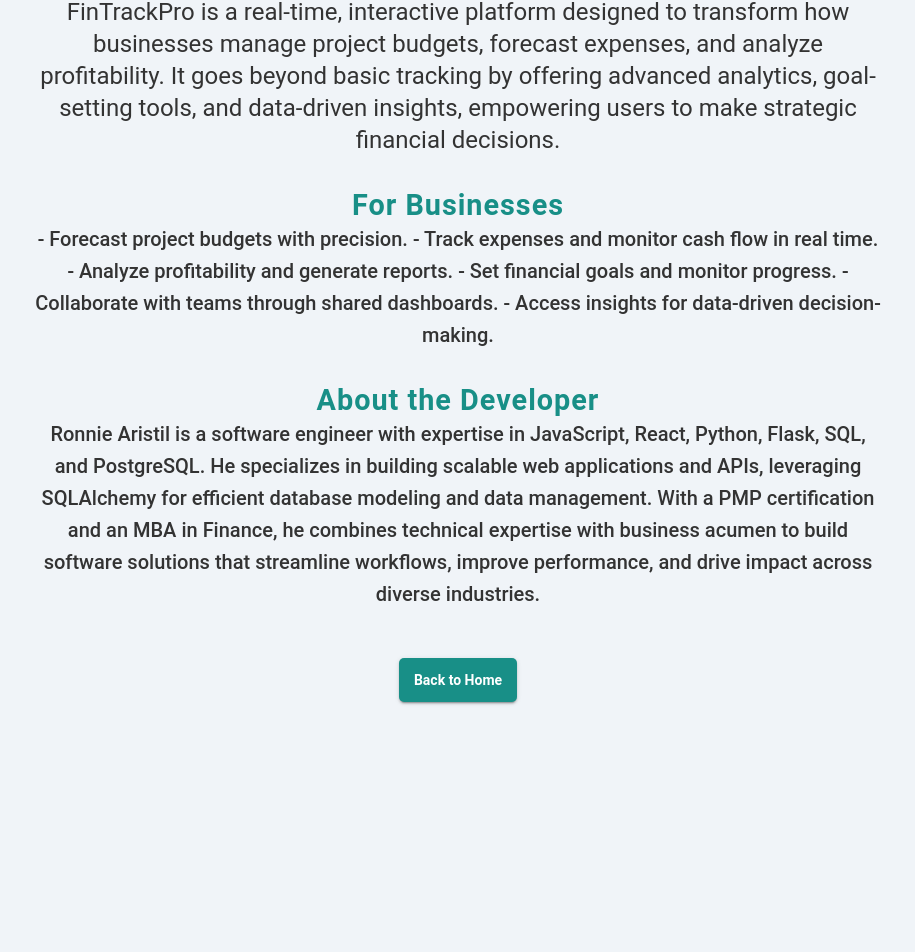
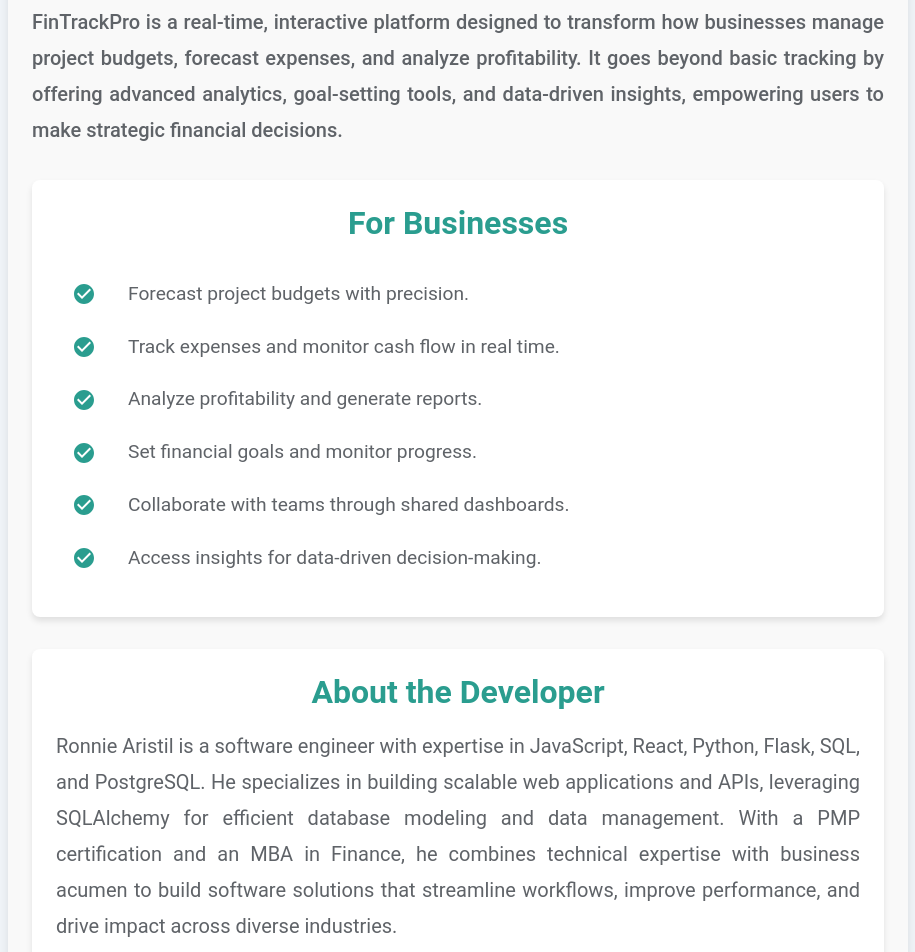
Before and after one commit to ronniearistil/FinTrackPro-Full-Stack.v3, a React (Create React App) app in the folder client/: page /about in a window 1280 px wide. Shown: the part 321-1273 px from the top of the page, without its empty margins (182-1097 px from the left). Before the commit the page ends 1055 px from the top, so only its background shows below. Built offline with nearby package versions, Linux system fonts and the light colour scheme; no server answers.

Commit message:
Update UI for homepage and navbarv2 _reversal_with improvements

```diff
--- a/client/src/Components/Layout/AboutUs.jsx
+++ b/client/src/Components/Layout/AboutUs.jsx
@@ -1,49 +1,144 @@
 import React from 'react';
-import { Typography, Container, Button } from '@mui/material';
+import { Typography, Container, Button, Box, List, ListItem, ListItemIcon, ListItemText } from '@mui/material';
+import CheckCircleIcon from '@mui/icons-material/CheckCircle';
 import { useNavigate } from 'react-router-dom';
 
 const AboutUs = () => {
     const navigate = useNavigate();
 
     return (
-        <Container maxWidth="md" sx={{ padding: '2rem 0', textAlign: 'center' }}>
-            <Typography variant="h1" sx={{ fontWeight: 'bold', marginBottom: '1rem' }}>
+        <Container
+            maxWidth="md"
+            sx={{
+                padding: '2rem 1rem',
+                textAlign: 'center',
+                backgroundColor: '#f9f9f9',
+                borderRadius: '8px',
+                boxShadow: '0 4px 10px rgba(0, 0, 0, 0.1)',
+            }}
+        >
+            <Typography
+                variant="h3"
+                sx={{
+                    fontWeight: 'bold',
+                    marginBottom: '1.5rem',
+                    color: '#2a9d8f',
+                    fontSize: '2.5rem',
+                }}
+            >
                 About FinTrackPro
             </Typography>
-            <Typography variant="h5" paragraph>
-                FinTrackPro is a real-time, interactive platform designed to transform how businesses manage
-                project budgets, forecast expenses, and analyze profitability. It goes beyond basic tracking by
-                offering advanced analytics, goal-setting tools, and data-driven insights, empowering users to make
-                strategic financial decisions.
+            <Typography
+                variant="h6"
+                paragraph
+                sx={{
+                    lineHeight: 1.8,
+                    color: '#5f6368',
+                    textAlign: 'justify',
+                    fontSize: '1.25rem',
+                }}
+            >
+                FinTrackPro is a real-time, interactive platform designed to transform how businesses manage project
+                budgets, forecast expenses, and analyze profitability. It goes beyond basic tracking by offering advanced
+                analytics, goal-setting tools, and data-driven insights, empowering users to make strategic financial
+                decisions.
             </Typography>
 
-            <Typography variant="h2" sx={{ marginTop: '2rem', fontWeight: 'bold' }}>
-                For Businesses
-            </Typography>
-            <Typography variant="h6" paragraph>
-                - Forecast project budgets with precision.
-                - Track expenses and monitor cash flow in real time.
-                - Analyze profitability and generate reports.
-                - Set financial goals and monitor progress.
-                - Collaborate with teams through shared dashboards.
-                - Access insights for data-driven decision-making.
-            </Typography>
+            <Box
+                sx={{
+                    marginTop: '2rem',
+                    padding: '1.5rem',
+                    backgroundColor: 'white',
+                    borderRadius: '8px',
+                    boxShadow: '0 4px 6px rgba(0, 0, 0, 0.1)',
+                }}
+            >
+                <Typography
+                    variant="h4"
+                    sx={{
+                        fontWeight: 'bold',
+                        marginBottom: '1rem',
+                        color: '#2a9d8f',
+                        fontSize: '2rem',
+                    }}
+                >
+                    For Businesses
+                </Typography>
+                <List>
+                    {[
+                        'Forecast project budgets with precision.',
+                        'Track expenses and monitor cash flow in real time.',
+                        'Analyze profitability and generate reports.',
+                        'Set financial goals and monitor progress.',
+                        'Collaborate with teams through shared dashboards.',
+                        'Access insights for data-driven decision-making.',
+                    ].map((text, index) => (
+                        <ListItem key={index}>
+                            <ListItemIcon>
+                                <CheckCircleIcon sx={{ color: '#2a9d8f', fontSize: '1.5rem' }} />
+                            </ListItemIcon>
+                            <ListItemText
+                                primary={text}
+                                primaryTypographyProps={{
+                                    fontSize: '1.2rem',
+                                    color: '#5f6368',
+                                }}
+                            />
+                        </ListItem>
+                    ))}
+                </List>
+            </Box>
 
-            <Typography variant="h2" sx={{ marginTop: '2rem', fontWeight: 'bold' }}>
-                About the Developer
-            </Typography>
-            <Typography variant="h6" paragraph>
-                Ronnie Aristil is a software engineer with expertise in JavaScript, React, Python, Flask, SQL, and PostgreSQL.
-                He specializes in building scalable web applications and APIs, leveraging SQLAlchemy for efficient database
-                modeling and data management. With a PMP certification and an MBA in Finance, he combines technical expertise
-                with business acumen to build software solutions that streamline workflows, improve performance, and drive
-                impact across diverse industries.
-            </Typography>
+            <Box
+                sx={{
+                    marginTop: '2rem',
+                    padding: '1.5rem',
+                    backgroundColor: 'white',
+                    borderRadius: '8px',
+                    boxShadow: '0 4px 6px rgba(0, 0, 0, 0.1)',
+                }}
+            >
+                <Typography
+                    variant="h4"
+                    sx={{
+                        fontWeight: 'bold',
+                        marginBottom: '1rem',
+                        color: '#2a9d8f',
+                        fontSize: '2rem',
+                    }}
+                >
+                    About the Developer
+                </Typography>
+                <Typography
+                    variant="body1"
+                    paragraph
+                    sx={{
+                        lineHeight: 1.8,
+                        color: '#5f6368',
+                        textAlign: 'justify',
+                        fontSize: '1.25rem',
+                    }}
+                >
+                    Ronnie Aristil is a software engineer with expertise in JavaScript, React, Python, Flask, SQL, and
+                    PostgreSQL. He specializes in building scalable web applications and APIs, leveraging SQLAlchemy for
+                    efficient database modeling and data management. With a PMP certification and an MBA in Finance, he
+                    combines technical expertise with business acumen to build software solutions that streamline workflows,
+                    improve performance, and drive impact across diverse industries.
+                </Typography>
+            </Box>
 
             <Button
                 variant="contained"
                 color="primary"
-                sx={{ marginTop: '2rem' }}
+                sx={{
+                    marginTop: '2rem',
+                    backgroundColor: '#2a9d8f',
+                    '&:hover': {
+                        backgroundColor: '#21867a',
+                    },
+                    fontSize: '1.2rem',
+                    padding: '0.75rem 1.5rem',
+                }}
                 onClick={() => navigate('/')}
             >
                 Back to Home
```
